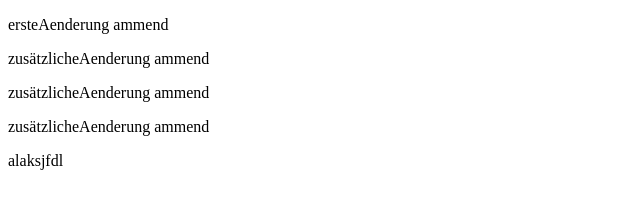
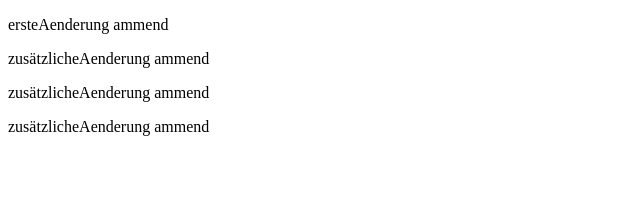
Before and after one commit to StephanLeins12/test-repo, a plain HTML site: page index.html in a window 1280 px wide. Shown: the full height of the page, 0-640 px from the left. Drawn offline with Linux system fonts and the light colour scheme.

Commit message:
commitsourcetree

```diff
--- a/index.html
+++ b/index.html
@@ -10,6 +10,5 @@
     <p>zusätzlicheAenderung ammend</p>
     <p>zusätzlicheAenderung ammend</p>
     <p>zusätzlicheAenderung ammend</p>
-    alaksjfdl
 </body>
 </html>
```
